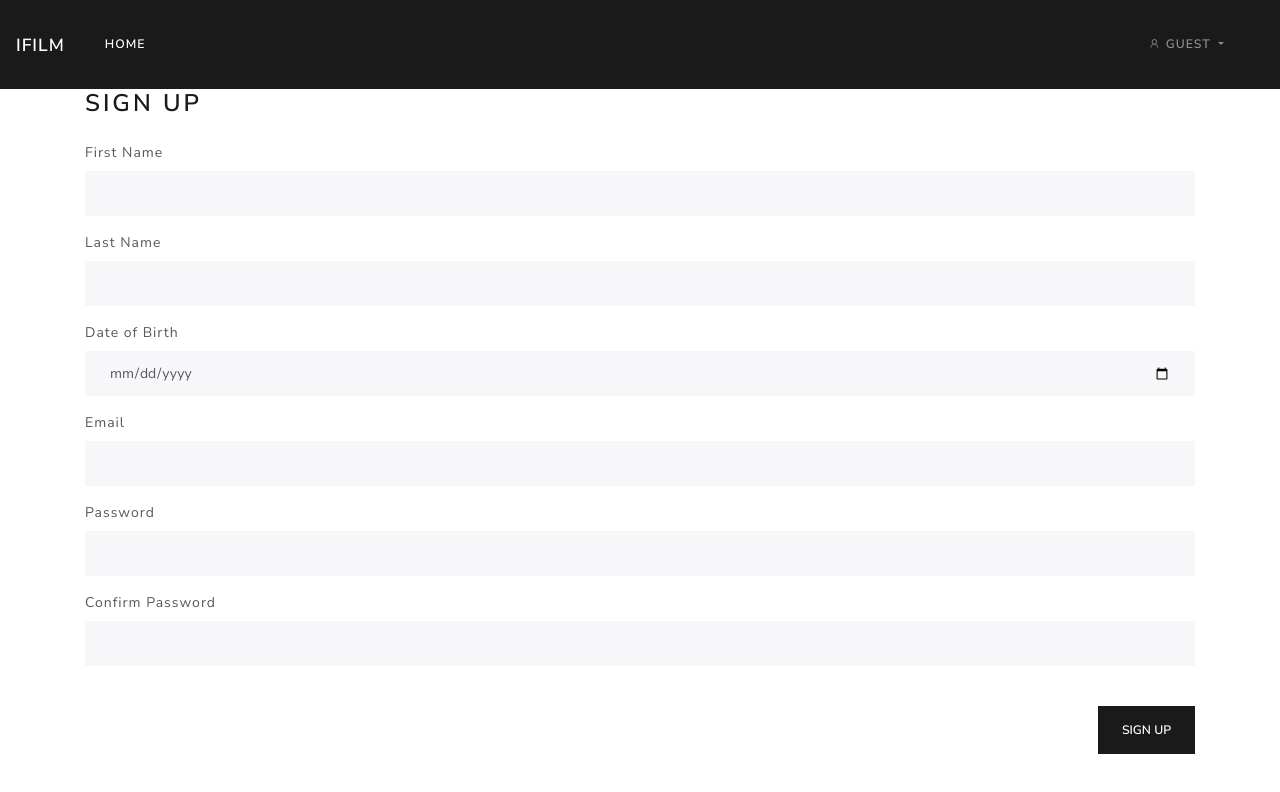
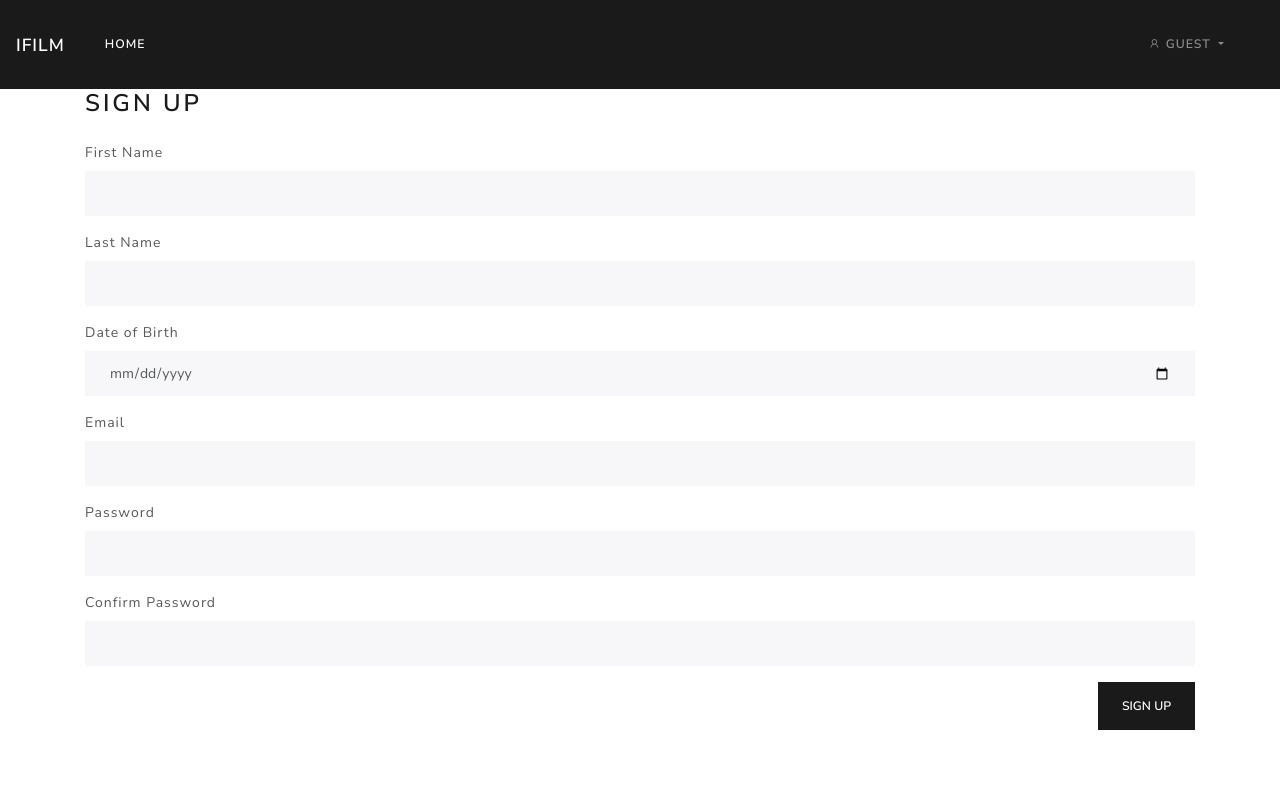
Before and after one commit to baldoswill/ifilm2, a website: page views/signup.html in a window 1280 px wide. Drawn offline with nearby package versions, Linux system fonts and the light colour scheme; files that its build step writes are made by us from their sources.

Commit message:
SIGN UP SPACING

```diff
--- a/views/signup.html
+++ b/views/signup.html
@@ -5,7 +5,7 @@
 {% block content %}
 <div class="container">
     <div class="row">
-        <div class="col-12">
+        <div class="col-12 mb-5">
             <h3 class="mb-4">Sign Up</h3>
             <form>
                 <div class="form-group">
@@ -37,9 +37,9 @@
                     <label for="confirmPassword">Confirm Password</label>
                     <input class="form-control mr-sm-2 w-100" type="password" id="confirmPassword"
                         name="confirmPassword">
-                        <div class='confirmPassword error-input'></div>
+                    <div class='confirmPassword error-input'></div>
                 </div>
-                <button class="btn btn-primary mt-4 float-right" type="button" id='btn-signup'>SIGN UP</button>
+                <button class="btn btn-primary float-right" type="button" id='btn-signup'>SIGN UP</button>
             </form>
         </div>
     </div>
```
